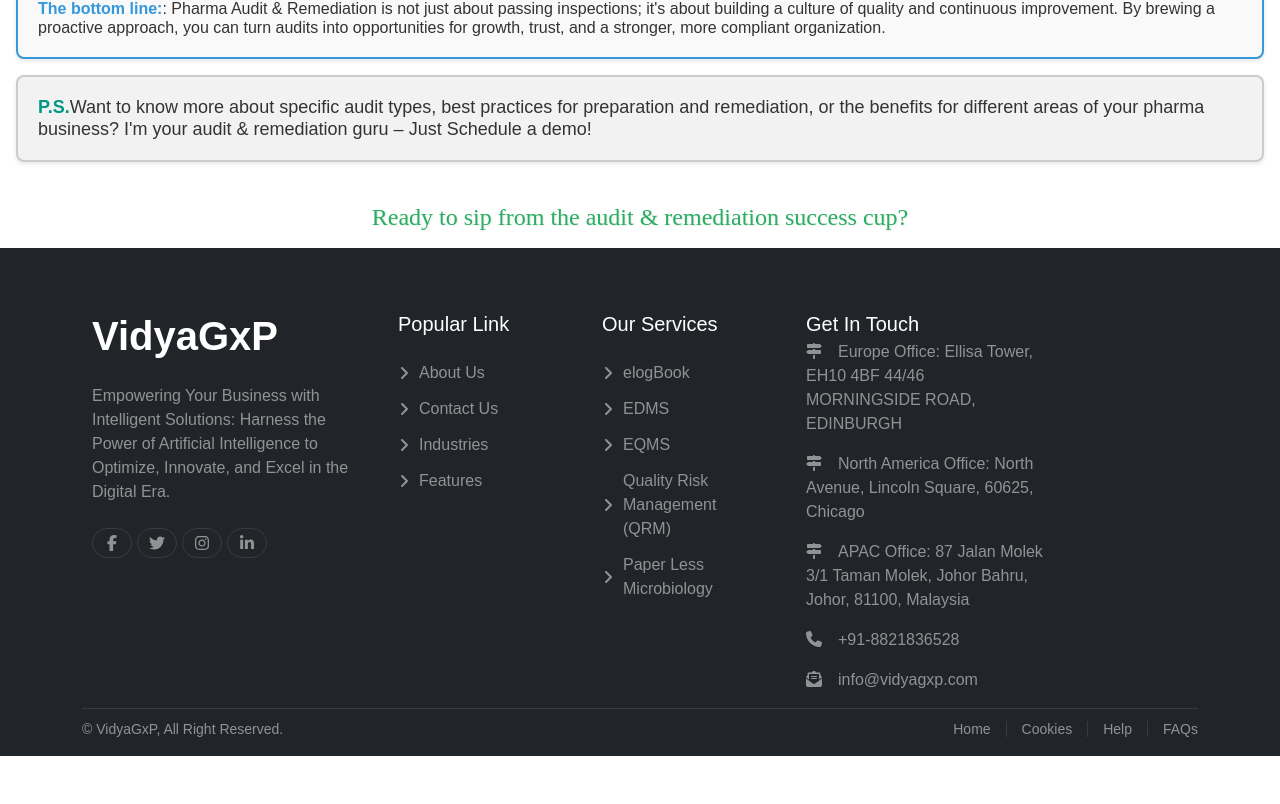
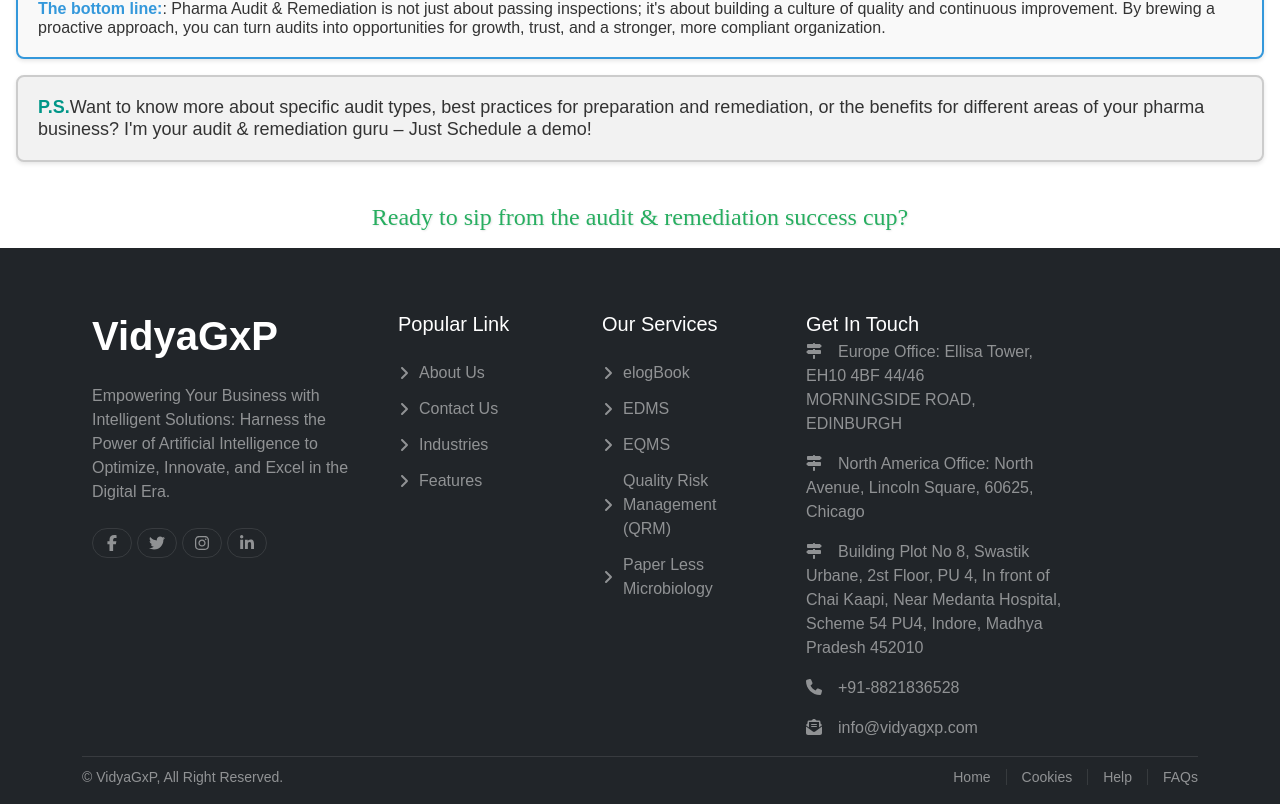
Before and after one commit to amitpateloffical/VidhyaGxp, a React (Vite) app: page /parma-audit in a window 1280 px wide. Shown: the part 1288-2092 px from the top of the page. Before the commit the page ends 2044 px from the top, so only its background shows below. Built offline with nearby package versions, Linux system fonts and the light colour scheme.

Commit message:
adress updste

```diff
--- a/src/components/Footer.jsx
+++ b/src/components/Footer.jsx
@@ -163,7 +163,7 @@
               </p>
               <p>
                 <FontAwesomeIcon icon={faSignsPost} className="me-3" />
-                APAC Office: 87 Jalan Molek 3/1 Taman Molek, Johor Bahru, Johor, 81100, Malaysia
+                Building Plot No 8, Swastik Urbane, 2st Floor, PU 4, In front of Chai Kaapi, Near Medanta Hospital, Scheme 54 PU4, Indore, Madhya Pradesh 452010
               </p>
               <p>
                 <FontAwesomeIcon icon={faPhone} className="me-3" />
```
